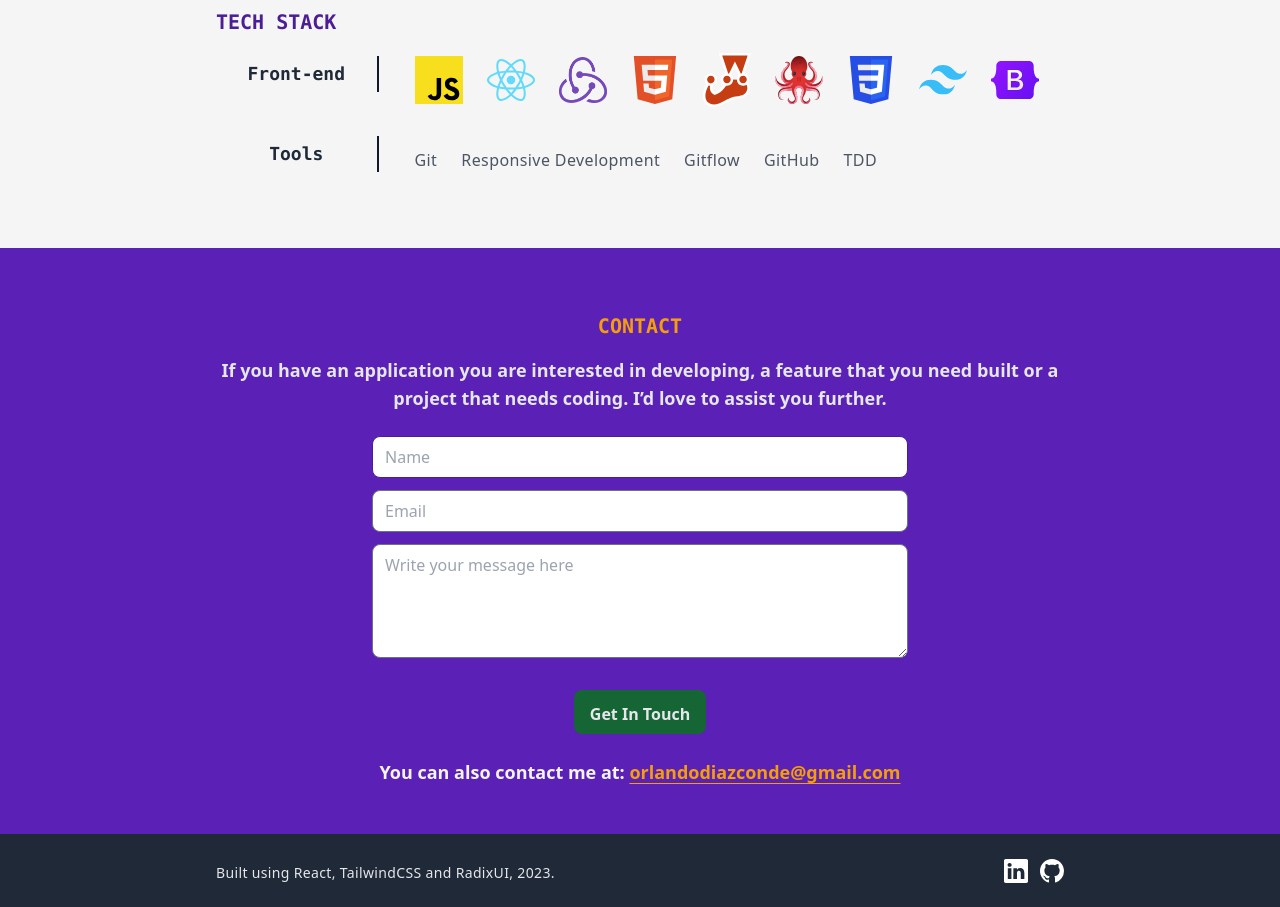
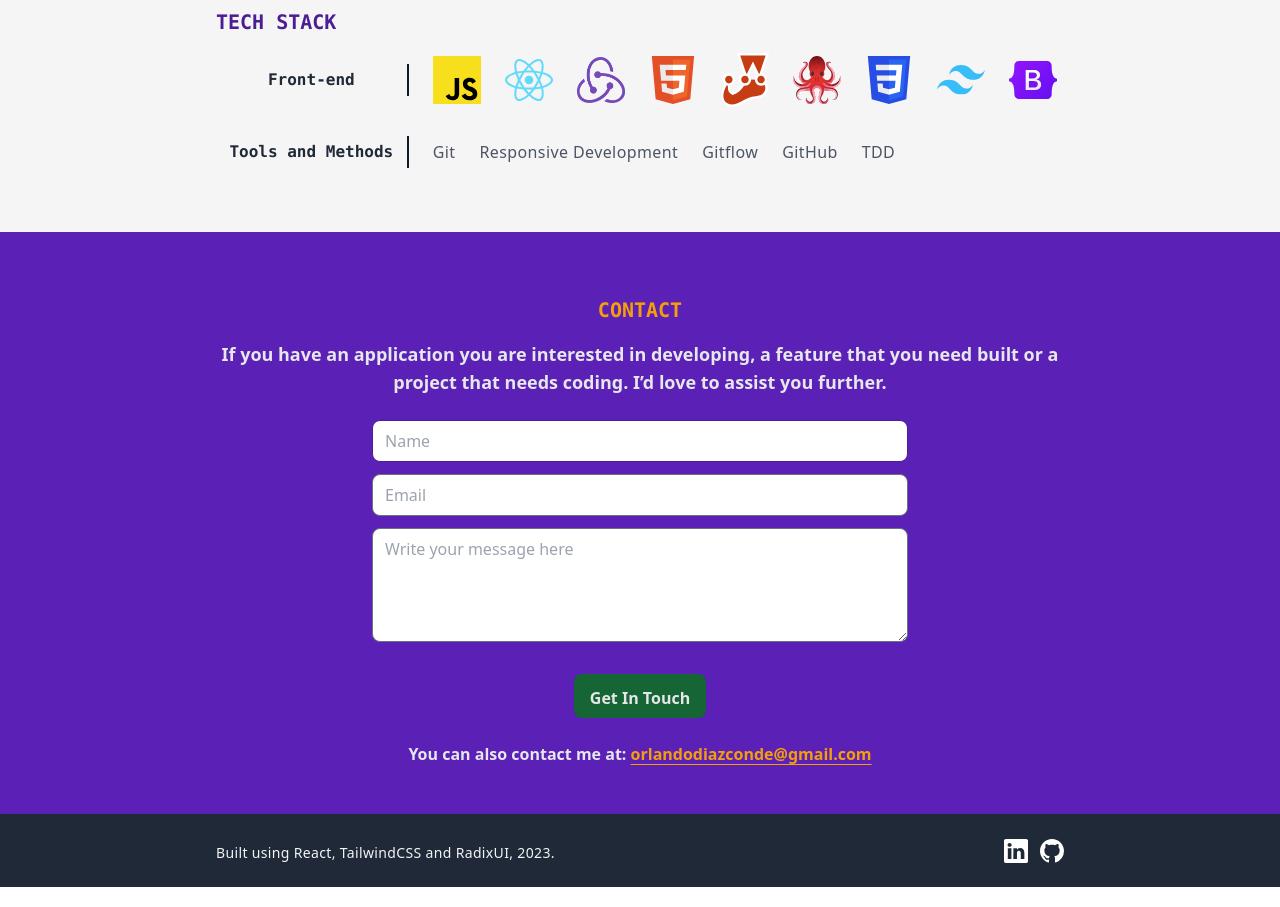
Before and after one commit to orlandodiazc/portfolio-react, a React (Vite) app: page / in a window 1280 px wide. Shown: the part 2120-3027 px from the top of the page. Built offline with nearby package versions, Linux system fonts and the light colour scheme.

Commit message:
Update styling

```diff
--- a/src/components/Contact.jsx
+++ b/src/components/Contact.jsx
@@ -5,7 +5,7 @@ export default function Contact() {
     <section id="contact" className="bg-violet-800 dark:bg-violet-900/50">
       <Container className="pt-16 pb-8 text-gray-200 text-center">
         <h2 className="uppercase text-amber-500 mb-4">CONTACT</h2>
-        <p className="mb-6 font-bold text-gray-200 text-lg hover:text-gray-100">
+        <p className="mb-6 text-lg font-bold text-gray-200  hover:text-gray-100">
           If you have an application you are interested in developing, a feature that you need built
           or a project that needs coding. I’d love to assist you further.
         </p>
@@ -47,7 +47,7 @@ export default function Contact() {
             </button>
           </div>
         </form>
-        <p className="text-gray-100 font-bold text-md">
+        <p className="text-gray-200 font-bold text-base">
           You can also contact me at{': '}
           <a
             className="text-amber-500 underline underline-offset-4"
--- a/src/components/Footer.jsx
+++ b/src/components/Footer.jsx
@@ -5,7 +5,7 @@ export default function Footer() {
   return (
     <footer className="bg-gray-800 dark:bg-violet-900/20 py-6">
       <Container className="flex flex-col sm:flex-row gap-4 sm:gap-0 items-center justify-between">
-        <p className="mb-0 mt-[5px] text-sm tracking-wide text-center text-gray-200 hover:text-white">
+        <p className="mb-0 mt-[5px] text-sm tracking-wide text-center text-gray-100 hover:text-white">
           Built using React, TailwindCSS and RadixUI, 2023.
         </p>
         <ul className="flex gap-3 items-center">
--- a/src/components/Header.jsx
+++ b/src/components/Header.jsx
@@ -27,12 +27,12 @@ export default function Header({ initialThemeValue }) {
 
   return (
     <header className="bg-white dark:bg-neutral-900 dark:text-gray-100 fixed w-full z-10">
-      <nav className="text-xl shadow ">
+      <nav className="text-xl shadow">
         <div className="max-w-5xl m-auto px-2">
           <div className="flex justify-between h-14 items-center">
             <a className="flex items-center gap-2 font-mono font-bold" href="/">
               <img width="40px" height="auto" src="/logo.png" alt="Bird Logo" />{' '}
-              <span className="mt-1">ORLANDO.DEV</span>
+              <span className=" mt-1">ORLANDO.DEV</span>
             </a>
             <div className="flex gap-12 items-center">
               <div className="hidden md:flex gap-10">
@@ -55,7 +55,7 @@ export default function Header({ initialThemeValue }) {
                   <Switch.Root
                     onCheckedChange={handleToggle}
                     checked={isDarkMode}
-                    className="w-[42px] h-[25px] bg-violet-900/40 rounded-full relative shadow-[0_0_4px_rgb(0,0,0,0.2)] focus:shadow-[0_0_0_1px_rgb(0,0,0,0.5] data-[state=checked]:bg-gray-800 outline-none cursor-default"
+                    className="w-[42px] h-[25px] bg-violet-900/40 rounded-full relative shadow-[0_0_4px_rgb(0,0,0,0.2)] focus:shadow-[0px_1px_2px_rgb(0,0,0,1)] dark:focus:shadow-gray-600 data-[state=checked]:bg-gray-800 outline-none cursor-default"
                   >
                     <Switch.Thumb className="block w-[21px] h-[21px] bg-white rounded-full shadow-[0_1px_1px] transition-transform duration-100 translate-x-0.5 will-change-transform data-[state=checked]:translate-x-[19px]" />
                   </Switch.Root>
--- a/src/components/TechStack.jsx
+++ b/src/components/TechStack.jsx
@@ -18,8 +18,8 @@ export default function TechStack() {
     <section className="bg-neutral-100 dark:bg-neutral-900">
       <Container className="pb-16 pt-8">
         <h2 className="mb-5 uppercase dark:text-violet-500">TECH STACK</h2>
-        <div className="flex flex-col md:flex-row gap-3 items-center mb-8">
-          <h3 className="text-center text-gray-800 dark:text-gray-100 border-b-2 py-2 md:border-b-0 md:border-r-2 border-gray-900 dark:border-gray-200 md:mr-3 md:py-1 w-[15ch]">
+        <div className="flex flex-col md:flex-row items-center mb-8">
+          <h3 className="text-base text-center text-gray-800 dark:text-gray-100 md:mb-0 border-b-2 py-2 md:border-b-0 md:border-r-2 border-gray-900 dark:border-gray-200 md:mr-3 md:py-1 w-[20ch]">
             Front-end
           </h3>
           <ul className="flex gap-6 ml-3 justify-center md:justify-start items-center flex-wrap">
@@ -41,10 +41,10 @@ export default function TechStack() {
           </ul>
         </div>
         <div className="flex flex-col md:flex-row items-center justify-center md:justify-start">
-          <h3 className="text-center text-gray-800 dark:text-gray-100  border-b-2 py-2 md:border-b-0 md:border-r-2 border-gray-900 dark:border-gray-200 md:mr-3 md:py-1 w-[15ch]">
-            Tools
+          <h3 className="text-base text-center text-gray-800 dark:text-gray-100 md:mb-0 border-b-2 py-2 md:border-b-0 md:border-r-2 border-gray-900 dark:border-gray-200 md:mr-3 md:py-1 w-[20ch]">
+            Tools and Methods
           </h3>
-          <ul className="flex flex-wrap gap-3 md:gap-6 md:ml-6 items-center justify-center tracking-wide text-gray-600 dark:text-gray-300">
+          <ul className="flex flex-wrap gap-3 md:gap-6 md:ml-3 items-center justify-center tracking-wide text-gray-600 dark:text-gray-300">
             <li>Git</li>
             <li>Responsive Development</li>
             <li>Gitflow</li>
--- a/tailwind.config.cjs
+++ b/tailwind.config.cjs
@@ -3,11 +3,7 @@ module.exports = {
   content: ['./index.html', './src/**/*.{js,ts,jsx,tsx}'],
   darkMode: 'class',
   theme: {
-    extend: {
-      fontFamily: {
-        sans: ['Poppins', 'system-ui']
-      }
-    }
+    extend: {}
   },
   plugins: []
 }
```
